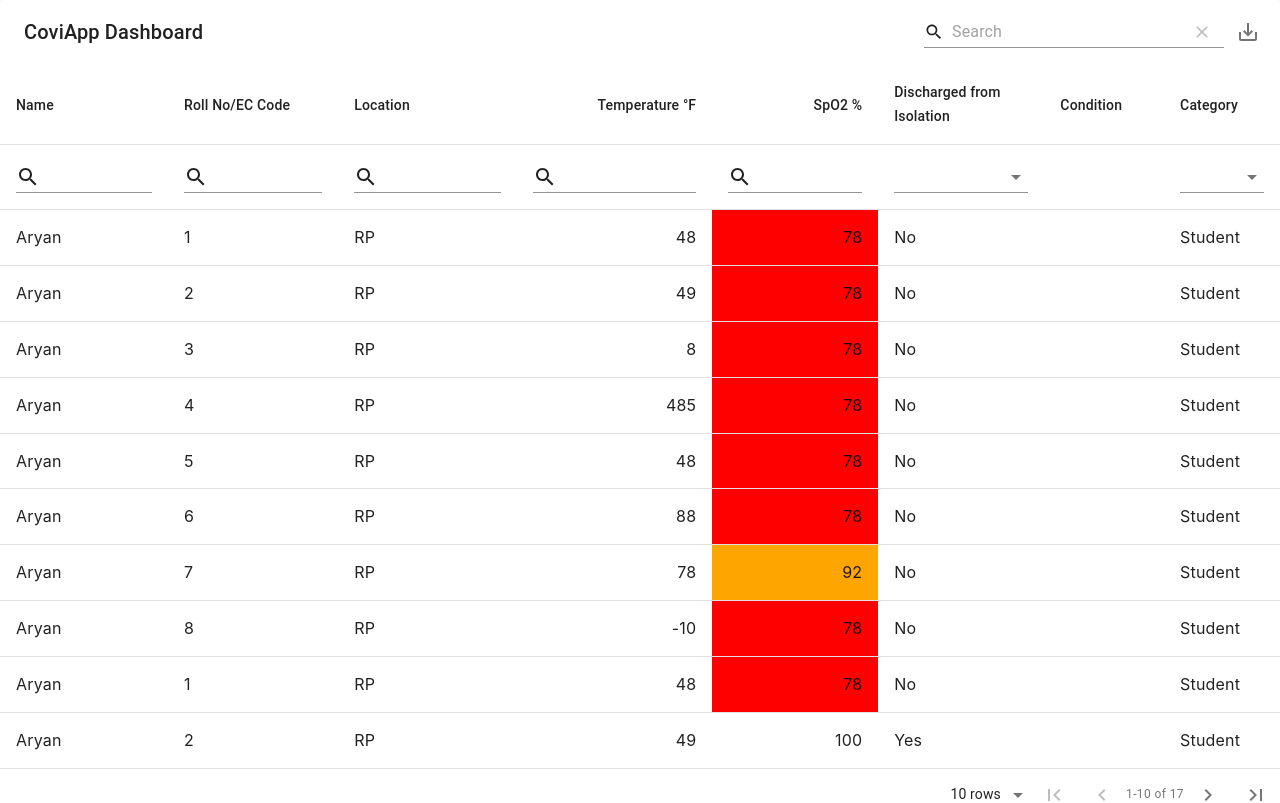
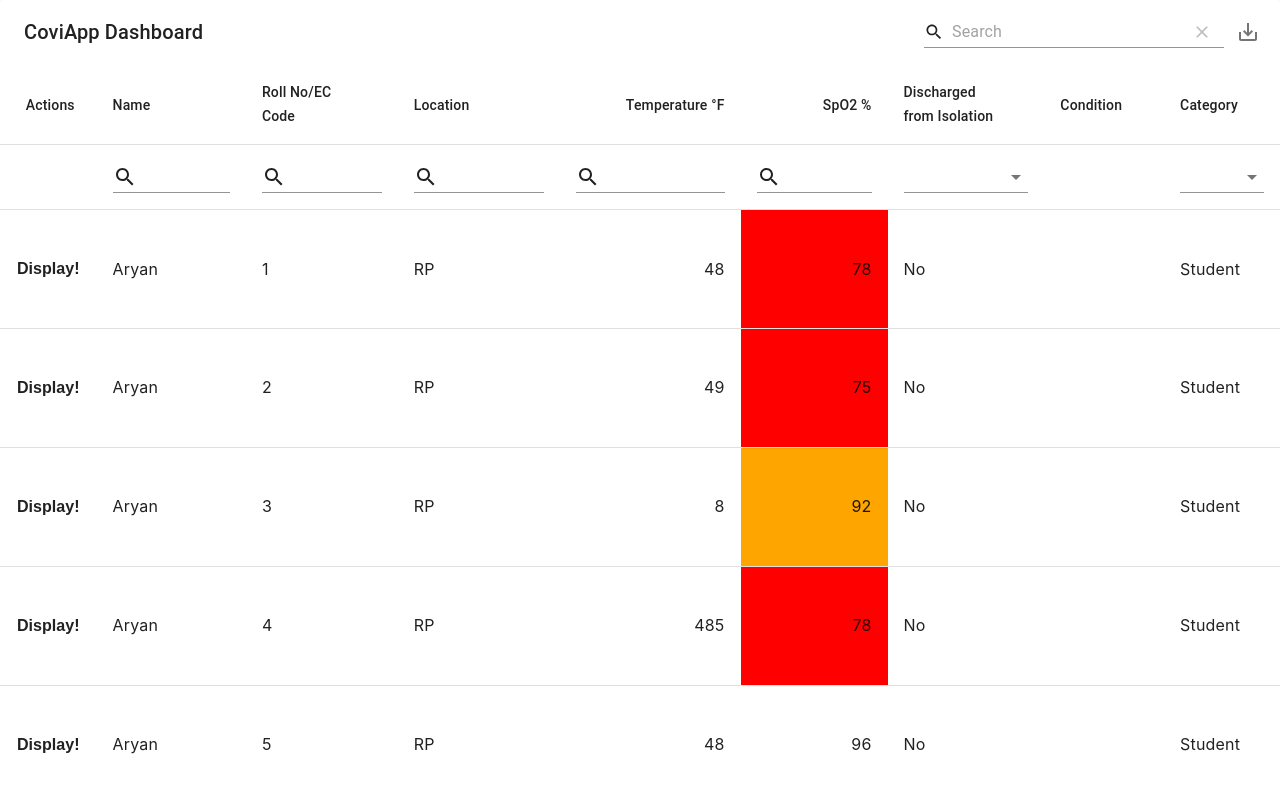
Before and after one commit to coviapp/dashboard, a React (Create React App) app: page / in a window 1280 px wide. Shown: the top 803 px of the page. Built offline with nearby package versions, Linux system fonts and the light colour scheme.

Commit message:
added buttons for opening profile

```diff
--- a/package.json
+++ b/package.json
@@ -13,6 +13,8 @@
     "react": "^17.0.2",
     "react-chartjs-2": "^3.0.3",
     "react-dom": "^17.0.2",
+    "react-router": "^5.2.0",
+    "react-router-dom": "^5.2.0",
     "react-scripts": "4.0.3",
     "web-vitals": "^1.1.2"
   },
@@ -39,5 +41,8 @@
       "last 1 firefox version",
       "last 1 safari version"
     ]
+  },
+  "devDependencies": {
+    "map": "^1.0.1"
   }
 }
--- a/src/App.js
+++ b/src/App.js
@@ -4,6 +4,7 @@ import MaterialTable from 'material-table'
 
 // Importing Icons
 import { forwardRef } from 'react';
+import { BrowserRouter, Router } from 'react-router-dom';
 import AddBox from '@material-ui/icons/AddBox';
 import ArrowDownward from '@material-ui/icons/ArrowDownward';
 import Check from '@material-ui/icons/Check';
@@ -45,6 +46,28 @@ const tableIcons = {
   ViewColumn: forwardRef((props, ref) => <ViewColumn {...props} ref={ref} />),
   Filter: forwardRef((props, ref) => <SearchIcon {...props} ref={ref} />),
 };
+
+const myData = [
+  { name: 'Aryan', username: '1', location: 'RP', status:0 ,patientCategory: 1, spo2: 78, temperature: 48 },
+  { name: 'Aryan', username: '2', location: 'RP', status:0 ,patientCategory: 1, spo2: 75, temperature: 49 },
+  { name: 'Aryan', username: '3', location: 'RP', status:0 ,patientCategory: 1, spo2: 92, temperature: 8 },
+  { name: 'Aryan', username: '4', location: 'RP', status:0 ,patientCategory: 1, spo2: 78, temperature: 485 },
+  { name: 'Aryan', username: '5', location: 'RP', status:0 ,patientCategory: 1, spo2: 96, temperature: 48 },
+  { name: 'Aryan', username: '6', location: 'RP', status:0 ,patientCategory: 1, spo2: 78, temperature: 88 },
+  { name: 'Aryan', username: '7', location: 'RP', status:0 ,patientCategory: 1, spo2: 92, temperature: 78 },
+  { name: 'Aryan', username: '8', location: 'RP', status:0 ,patientCategory: 1, spo2: 94, temperature: -10 },
+  { name: 'Aryan', username: '1', location: 'RP', status:0 ,patientCategory: 1, spo2: 78, temperature: 48 },
+  { name: 'Aryan', username: '2', location: 'RP', status:1 ,patientCategory: 1, spo2: 100, temperature: 49 },
+  { name: 'Aryan', username: '3', location: 'RP', status:1 ,patientCategory: 1, spo2: 99, temperature: 8 },
+  { name: 'Aryan', username: '4', location: 'RP', status:1 ,patientCategory: 1, spo2: 88, temperature: 485 },
+  { name: 'Aryan', username: '5', location: 'RP', status:1 ,patientCategory: 1, spo2: 93, temperature: 48 },
+  { name: 'Aryan', username: '6', location: 'RP', status:1 ,patientCategory: 1, spo2: 91, temperature: 88 },
+  { name: 'Aryan', username: '7', location: 'RP', status:1 ,patientCategory: 1, spo2: 78, temperature: 78 },
+  { name: 'Aryan', username: '8', location: 'RP', status:1 ,patientCategory: 1, spo2: 91, temperature: -10 },
+  { name: 'Prof. Abhinandan', username: '123', location: 'RK', patientCategory: 2, spo2: 708, temperature: -10 },
+];
+
+// Todo: read from json!
 
 const degree = String.fromCharCode(parseInt("00B0", 16));
 const spo2UpperBound=95;
@@ -104,31 +127,21 @@ class App extends Component {
             },
           ]}
 
-        data={[
-          { name: 'Aryan', username: '1', location: 'RP', status:0 ,patientCategory: 1, spo2: 78, temperature: 48 },
-          { name: 'Aryan', username: '2', location: 'RP', status:0 ,patientCategory: 1, spo2: 78, temperature: 49 },
-          { name: 'Aryan', username: '3', location: 'RP', status:0 ,patientCategory: 1, spo2: 78, temperature: 8 },
-          { name: 'Aryan', username: '4', location: 'RP', status:0 ,patientCategory: 1, spo2: 78, temperature: 485 },
-          { name: 'Aryan', username: '5', location: 'RP', status:0 ,patientCategory: 1, spo2: 78, temperature: 48 },
-          { name: 'Aryan', username: '6', location: 'RP', status:0 ,patientCategory: 1, spo2: 78, temperature: 88 },
-          { name: 'Aryan', username: '7', location: 'RP', status:0 ,patientCategory: 1, spo2: 92, temperature: 78 },
-          { name: 'Aryan', username: '8', location: 'RP', status:0 ,patientCategory: 1, spo2: 78, temperature: -10 },
-          { name: 'Aryan', username: '1', location: 'RP', status:0 ,patientCategory: 1, spo2: 78, temperature: 48 },
-          { name: 'Aryan', username: '2', location: 'RP', status:1 ,patientCategory: 1, spo2: 100, temperature: 49 },
-          { name: 'Aryan', username: '3', location: 'RP', status:1 ,patientCategory: 1, spo2: 78, temperature: 8 },
-          { name: 'Aryan', username: '4', location: 'RP', status:1 ,patientCategory: 1, spo2: 78, temperature: 485 },
-          { name: 'Aryan', username: '5', location: 'RP', status:1 ,patientCategory: 1, spo2: 78, temperature: 48 },
-          { name: 'Aryan', username: '6', location: 'RP', status:1 ,patientCategory: 1, spo2: 78, temperature: 88 },
-          { name: 'Aryan', username: '7', location: 'RP', status:1 ,patientCategory: 1, spo2: 78, temperature: 78 },
-          { name: 'Aryan', username: '8', location: 'RP', status:1 ,patientCategory: 1, spo2: 78, temperature: -10 },
-          { name: 'Prof. Abhinandan', username: '123', location: 'RK', patientCategory: 2, spo2: 708, temperature: -10 },
-        ]}
+        data = {myData}
         options={{
           filtering: true,
           exportButton: true,
           exportAllData: true,
           pageSize: 10,
         }}
+
+        actions={[
+          rowData => ({
+            icon: () => <BrowserRouter to={"#"}><h6>Display!</h6></BrowserRouter>,
+            tooltip: 'Open profile',
+            onlick: (rowData)
+          })
+        ]}
       />
     )
   }
--- a/src/components/BarChart.js
+++ b/src/components/BarChart.js
@@ -4,7 +4,7 @@ import { Bar } from 'react-chartjs-2'
 const BarChart = () => {
   // returning a jsx
   return (
-    <div>
+    <>
       <h2 id="header">
           Displaying information for Mr X
           <br/>
@@ -43,7 +43,7 @@ const BarChart = () => {
         }}
 
       />
-    </div>
+    </>
   )
 }
 
```
Also changed, not shown: src/components/Router.js (added, +12 -0 lines), 1 other file (tests, documents, lock files or other folders).
